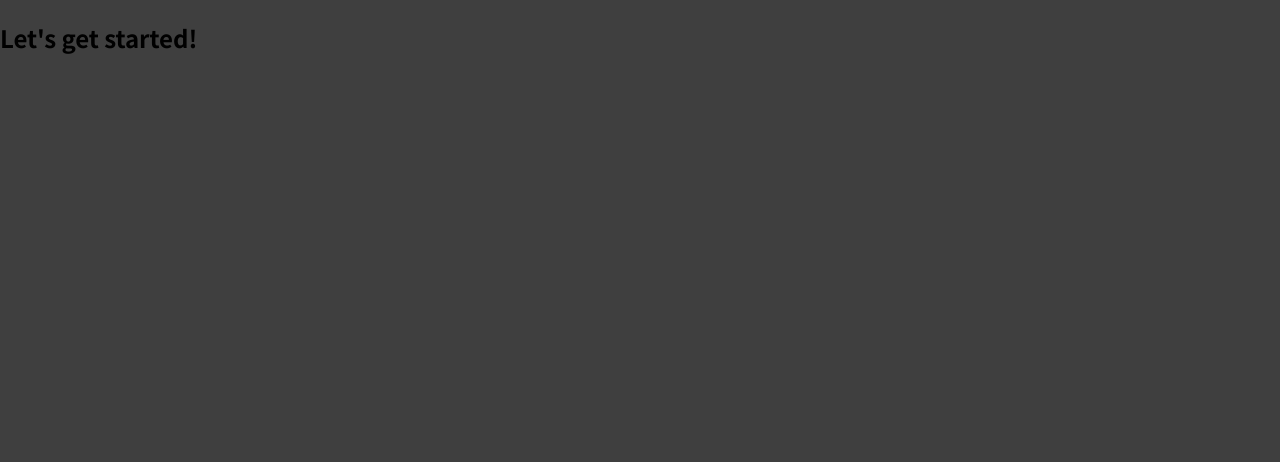
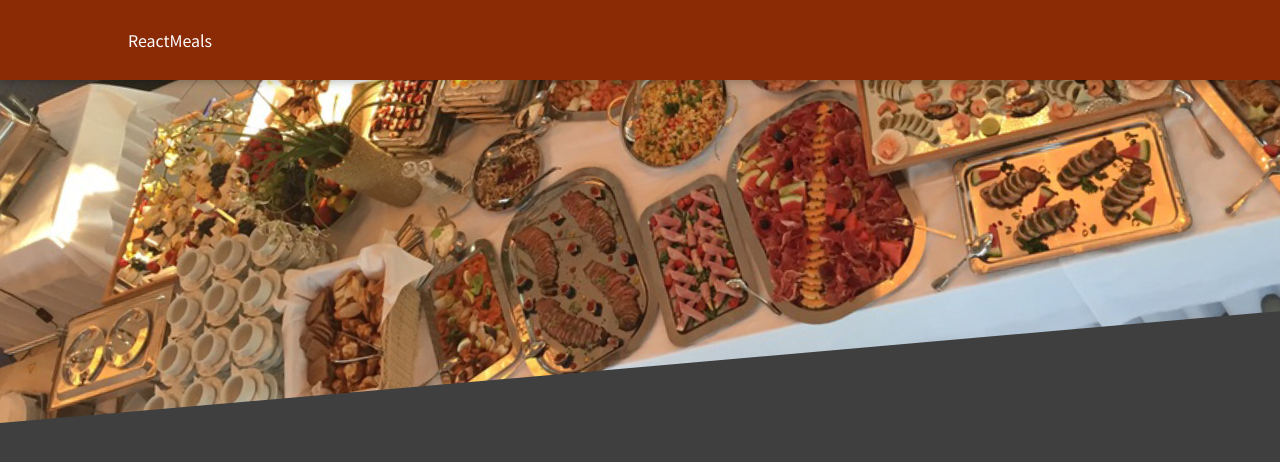
Before and after one commit to NinaCrnkovic/food-order-app, a React (Create React App) app: page / in a window 1280 px wide. Shown: the top 462 px of the page. Built offline with nearby package versions, Linux system fonts and the light colour scheme.

Commit message:
added header component and css file

```diff
--- a/src/App.js
+++ b/src/App.js
@@ -1,8 +1,11 @@
+import React from "react";
+import Header from "./components/Layout/Header";
+
 function App() {
   return (
-    <div>
-      <h2>Let's get started!</h2>
-    </div>
+    <React.Fragment>
+      <Header></Header>
+    </React.Fragment>
   );
 }
 
--- /dev/null
+++ b/src/components/Layout/Header.js
@@ -0,0 +1,18 @@
+import React from "react";
+import mealsImage from "../../assets/meals.jpg";
+import classes from "./Header.module.css"
+
+
+const Header =(props)=>{
+return(
+    <React.Fragment>
+        <header className={classes.header}>ReactMeals</header>
+        <button>Cart</button>
+        <div className={classes['main-image']}>
+            <img src={mealsImage} alt="A table full of food!"/>
+        </div>
+    </React.Fragment>
+)
+
+};
+export default Header;
--- /dev/null
+++ b/src/components/Layout/Header.module.css
@@ -0,0 +1,29 @@
+.header {
+    position: fixed;
+    top: 0;
+    left: 0;
+    width: 100%;
+    height: 5rem;
+    background-color: #8a2b06;
+    color: white;
+    display: flex;
+    justify-content: space-between;
+    align-items: center;
+    padding: 0 10%;
+    box-shadow: 0 2px 8px rgba(0, 0, 0, 0.25);
+    z-index: 10;
+  }
+
+  .main-image {
+    width: 100%;
+    height: 25rem;
+    z-index: 0;
+    overflow: hidden;
+  }
+
+  .main-image img {
+    width: 110%;
+    height: 100%;
+    object-fit: cover;
+    transform: rotateZ(-5deg) translateY(-4rem) translateX(-1rem);
+  }
```
Also changed, not shown: src/assets/meals.jpg (added).
